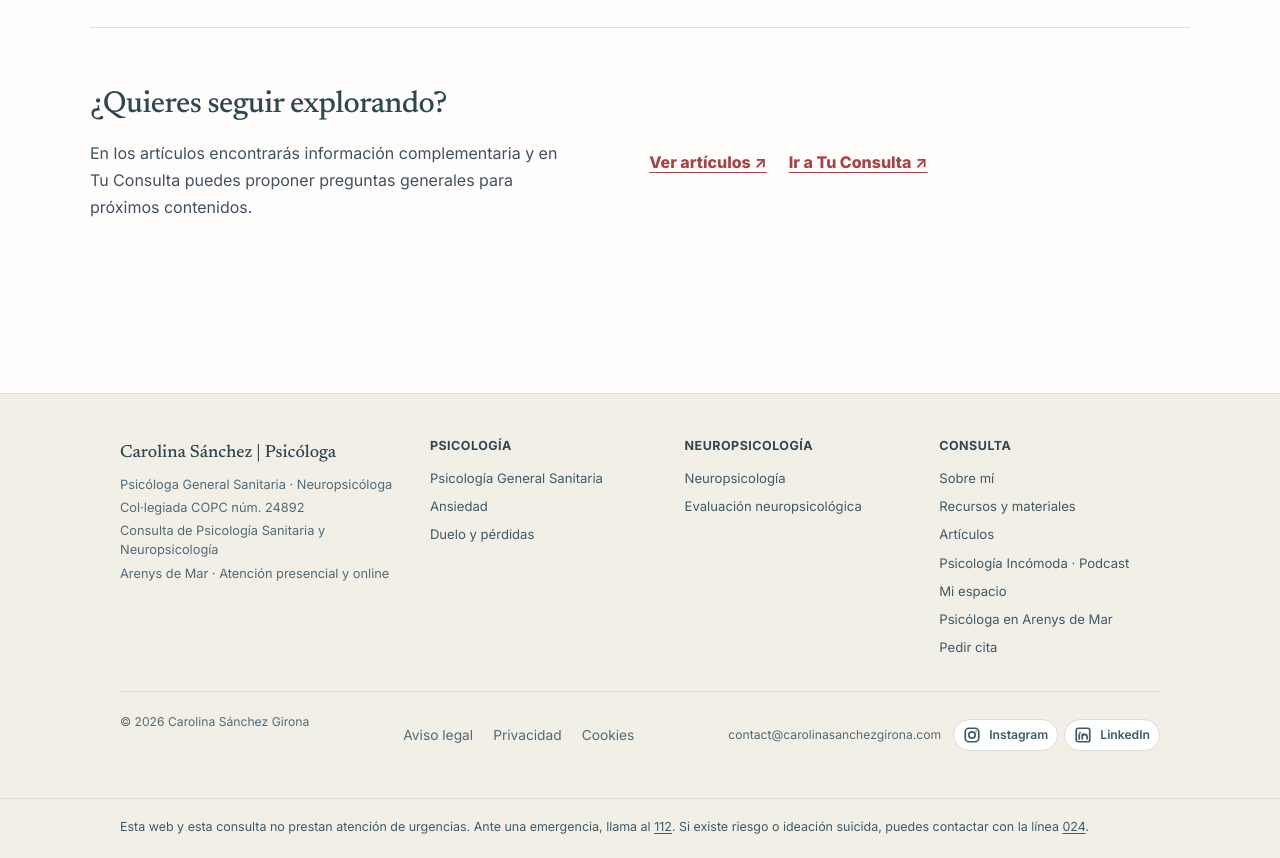
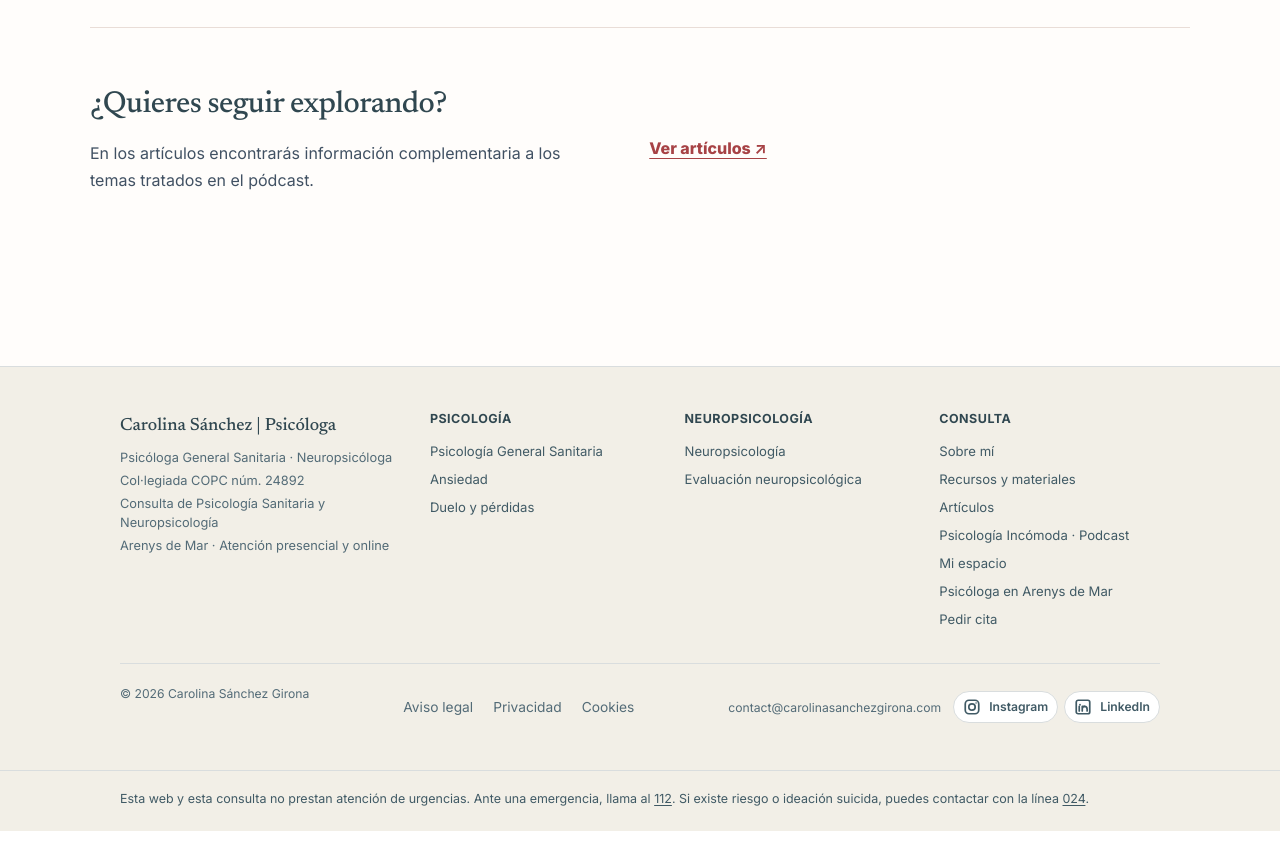
Before and after one commit to carolinasanchezgirona/Portfolio-Carolina, a Next.js app: page /podcast in a window 1280 px wide. Shown: the part 1860-2718 px from the top of the page. After the commit the page ends 2691 px from the top, so only its background shows below. Built offline with nearby package versions, Linux system fonts and the light colour scheme.

Commit message:
Remove Tu Consulta public links from app/podcast/page.tsx

```diff
--- a/app/podcast/page.tsx
+++ b/app/podcast/page.tsx
@@ -64,8 +64,8 @@ export default function PodcastPage() {
         </section>
 
         <section className="podcast-bottom" aria-label="Más recursos">
-          <div><h2>¿Quieres seguir explorando?</h2><p>En los artículos encontrarás información complementaria y en Tu Consulta puedes proponer preguntas generales para próximos contenidos.</p></div>
-          <div className="podcast-bottom-links"><a href="/articulos/">Ver artículos ↗</a><a href="/pregunta-a-carolina/">Ir a Tu Consulta ↗</a></div>
+          <div><h2>¿Quieres seguir explorando?</h2><p>En los artículos encontrarás información complementaria a los temas tratados en el pódcast.</p></div>
+          <div className="podcast-bottom-links"><a href="/articulos/">Ver artículos ↗</a></div>
         </section>
       </div>
       <script type="application/ld+json" dangerouslySetInnerHTML={{ __html: JSON.stringify(seriesData) }} />
```
